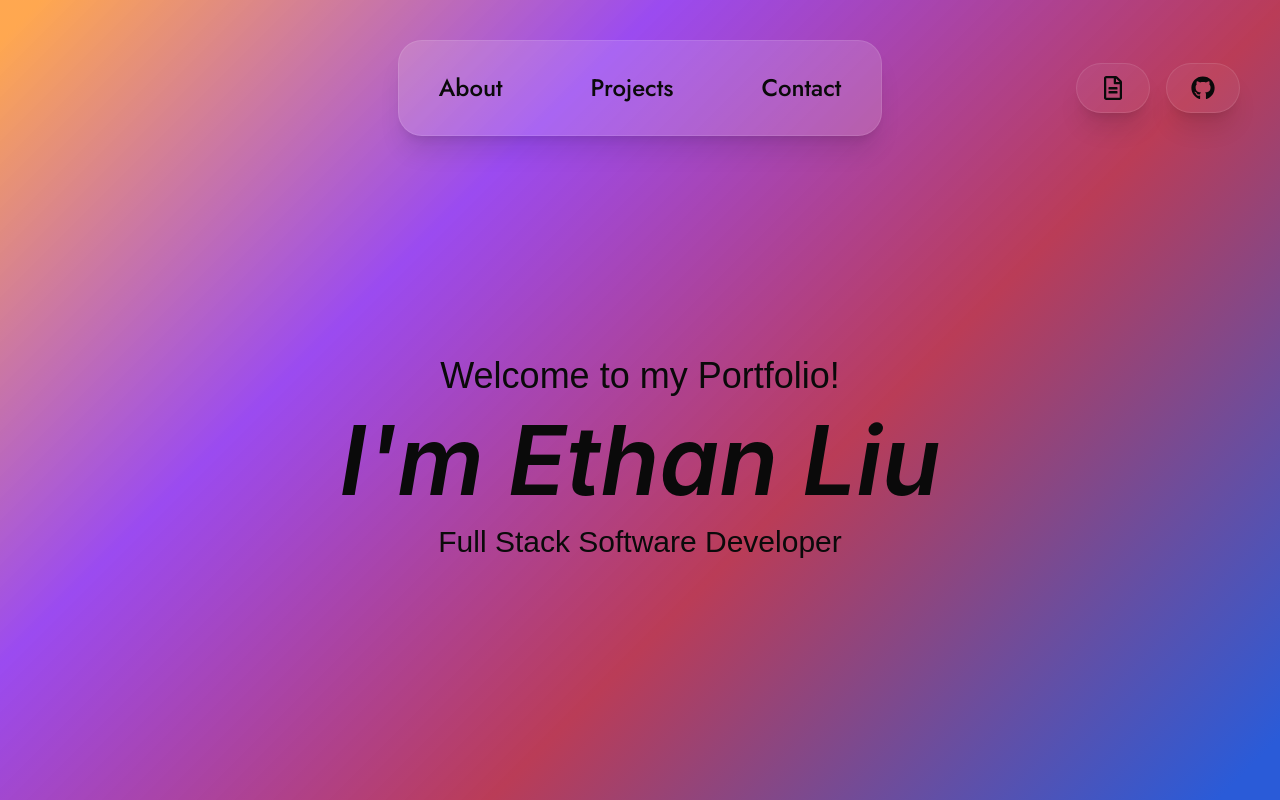
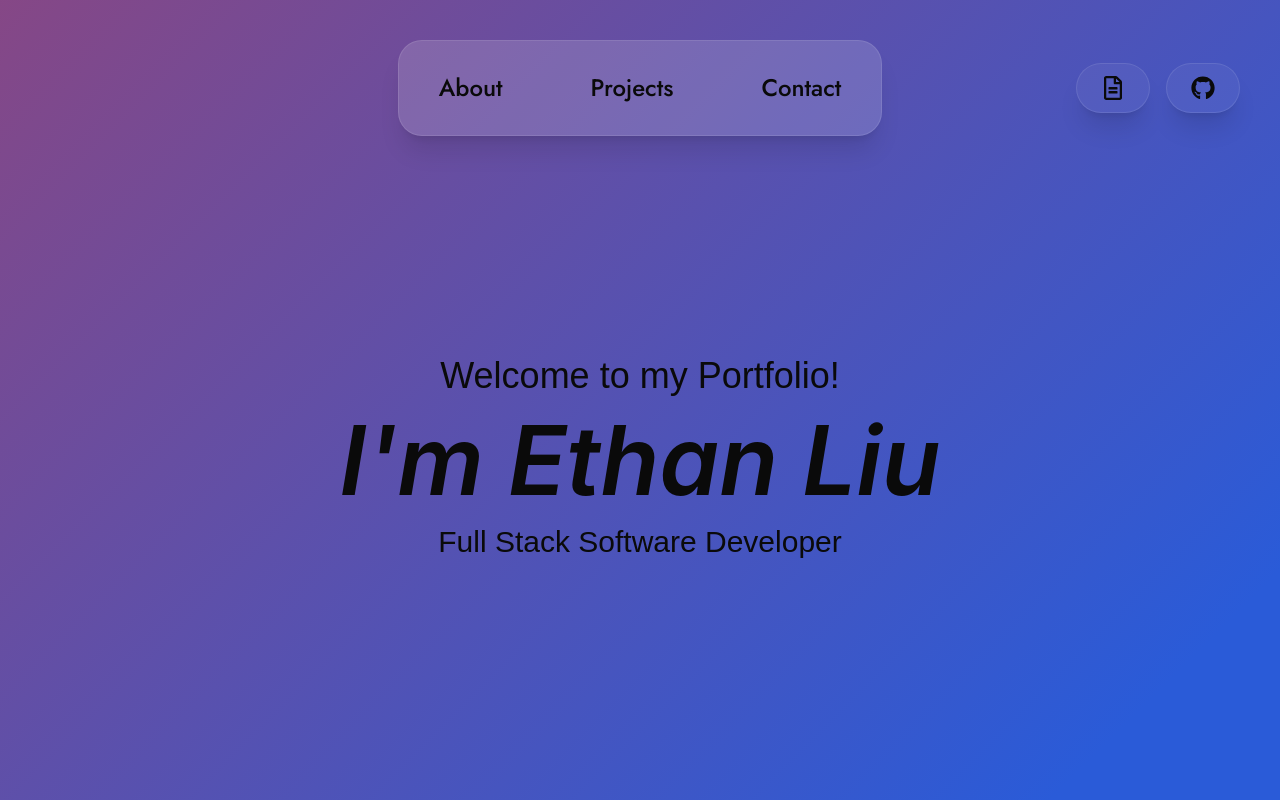
Before and after one commit to ethansliu/ethan-portfolio, a React (Vite) app: page / in a window 1280 px wide. Shown: the top 800 px of the page. Built offline with nearby package versions, Linux system fonts and the light colour scheme; a web font is replaced by a local one.

Commit message:
Test fix

```diff
--- a/src/index.css
+++ b/src/index.css
@@ -139,11 +139,30 @@ body {
     font-family: -apple-system, BlinkMacSystemFont, sans-serif;
     overflow-x: hidden;
     overflow-y: auto;
-    background: linear-gradient(315deg, rgb(42, 91, 216) 3%, rgb(186, 60, 87) 38%, rgba(140, 48, 238, 0.87) 68%, rgba(255, 140, 25, 0.76) 98%);
+    position: relative;
+    min-height: 100vh;
+}
+
+/* Create a fixed background layer */
+body::before {
+    content: '';
+    position: fixed;
+    top: 0;
+    left: 0;
+    width: 100%;
+    height: 100%;
+    z-index: -1;
+    background: linear-gradient(
+            315deg,
+            rgb(42, 91, 216) 3%,
+            rgb(186, 60, 87) 38%,
+            rgba(140, 48, 238, 0.87) 68%,
+            rgba(255, 140, 25, 0.76) 98%
+    );
     animation: gradient 15s ease infinite;
     background-size: 400% 400%;
-    background-attachment: fixed;
 }
+
 
 @keyframes gradient {
     0% {
```
